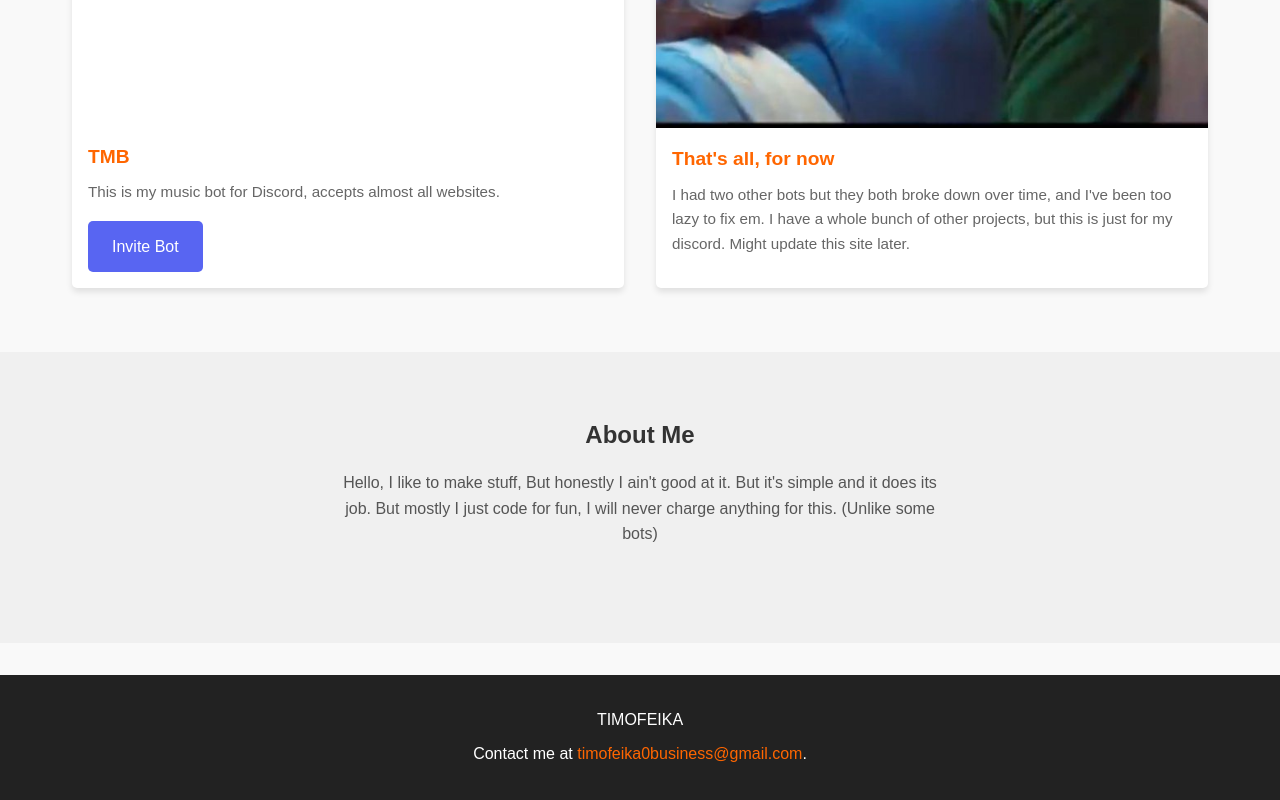
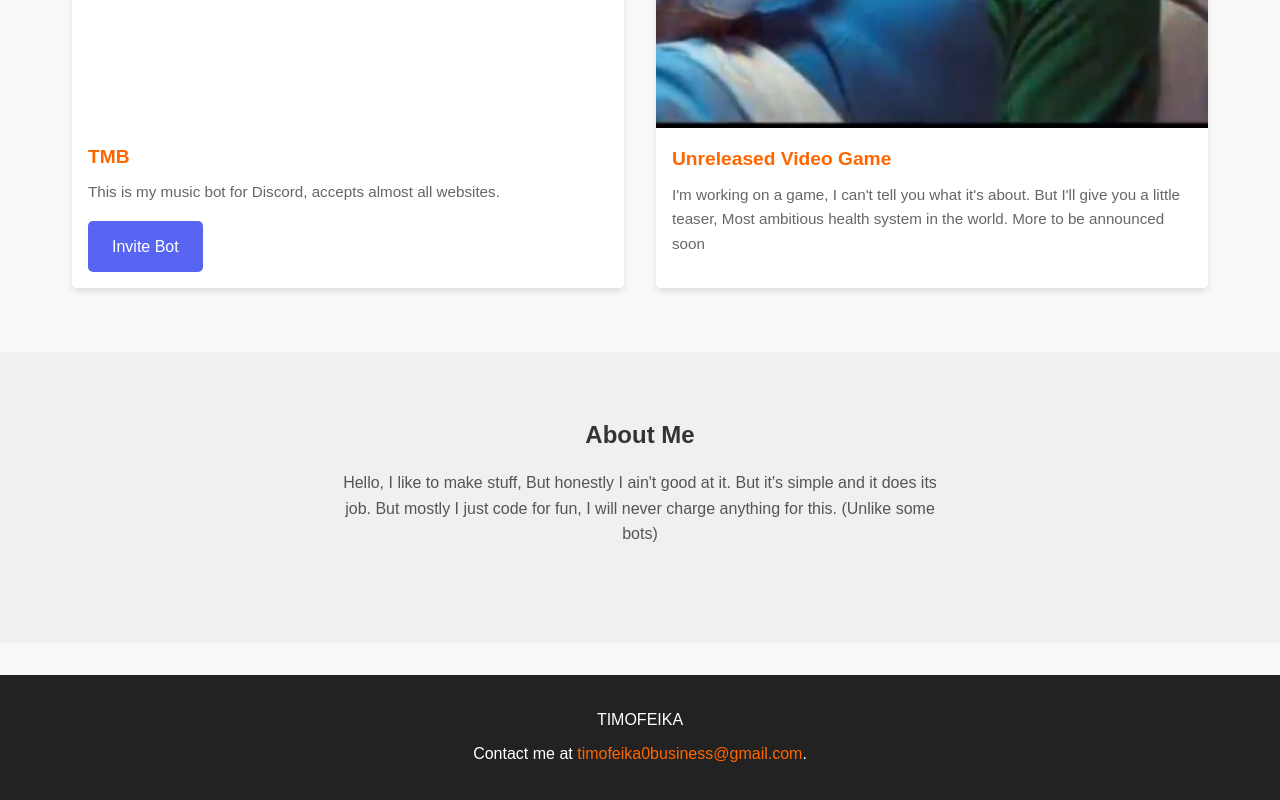
Before and after one commit to TIMOFEITV/Showcase, a plain HTML site: page index.html in a window 1280 px wide. Shown: the part 975-1775 px from the top of the page. Drawn offline with Linux system fonts and the light colour scheme.

Commit message:
added a new unannounced project

```diff
--- a/index.html
+++ b/index.html
@@ -236,8 +236,8 @@
         invite: "https://discord.com/oauth2/authorize?client_id=1290397649207431240"
       },
       {
-        title: "That's all, for now",
-        description: "I had two other bots but they both broke down over time, and I've been too lazy to fix em. I have a whole bunch of other projects, but this is just for my discord. Might update this site later.",
+        title: "Unreleased Video Game",
+        description: " I'm working on a game, I can't tell you what it's about. But I'll give you a little teaser, Most ambitious health system in the world. More to be announced soon",
         image: "images/GNiL3MIXQAAXnLn.png",
       }
     ];
```
